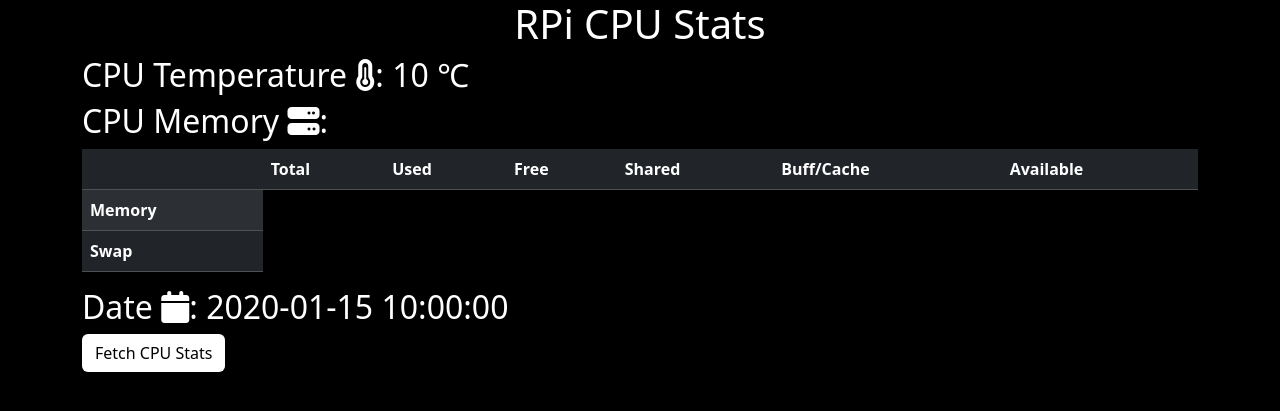
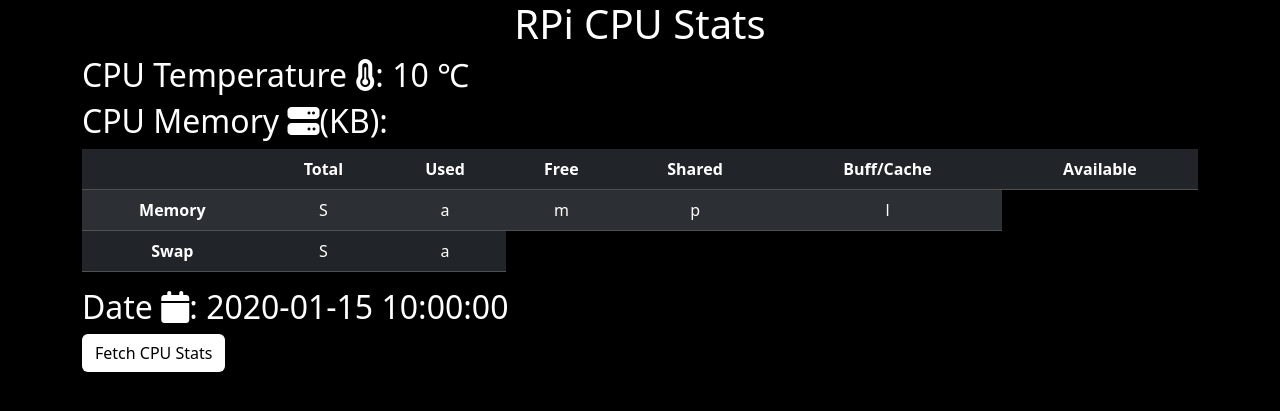
Before and after one commit to Tth101/RPi-projects, a Flask app: template CPUStatpage/app/templates/index.html in a window 1280 px wide. Shown: the top 411 px of the page. Run offline with Flask 3, Linux system fonts and the light colour scheme; the template is opened without the code that fills it: most values are stand-ins (such as "Sample title", 1, 10 or a date in 2020); lists and menus that the app fills with data are empty; some libraries are stand-ins or nearby versions.

Commit message:
fixing script

```diff
--- a/CPUStatpage/app/static/script.js
+++ b/CPUStatpage/app/static/script.js
@@ -1,12 +1,12 @@
 function populate_tables(memtype, columns, data){
     out = `
         <tr>
-            <th scope="row">${memtype}</th>
+            <th scope="row" class="text-center">${memtype}</th>
         `
 
-    for(let i = 0; i > columns - 1; i++){
+    for(let i = 0; i < columns - 1; i++){
         out += `
-            <td> ${data[i]} </td>
+            <td class="text-center"> ${data[i]} </td>
         `
     }
 
--- a/CPUStatpage/app/templates/index.html
+++ b/CPUStatpage/app/templates/index.html
@@ -24,18 +24,18 @@
 
     <div class="container" id="memory">
         <h2>
-            CPU Memory <i class="fa-solid fa-server"></i>:
+            CPU Memory <i class="fa-solid fa-server"></i>(KB):
         </h2>
         <table class="table table-striped table-dark">
             <thead>
                 <tr>
                     <th scope="col"></th>
-                    <th scope="col">Total</th>
-                    <th scope="col">Used</th>
-                    <th scope="col">Free</th>
-                    <th scope="col">Shared</th>
-                    <th scope="col">Buff/Cache</th>
-                    <th scope="col">Available</th>
+                    <th scope="col" class="text-center">Total</th>
+                    <th scope="col" class="text-center">Used</th>
+                    <th scope="col" class="text-center">Free</th>
+                    <th scope="col" class="text-center">Shared</th>
+                    <th scope="col" class="text-center">Buff/Cache</th>
+                    <th scope="col" class="text-center">Available</th>
                 </tr>
             </thead>
             <tbody id="table">
```
